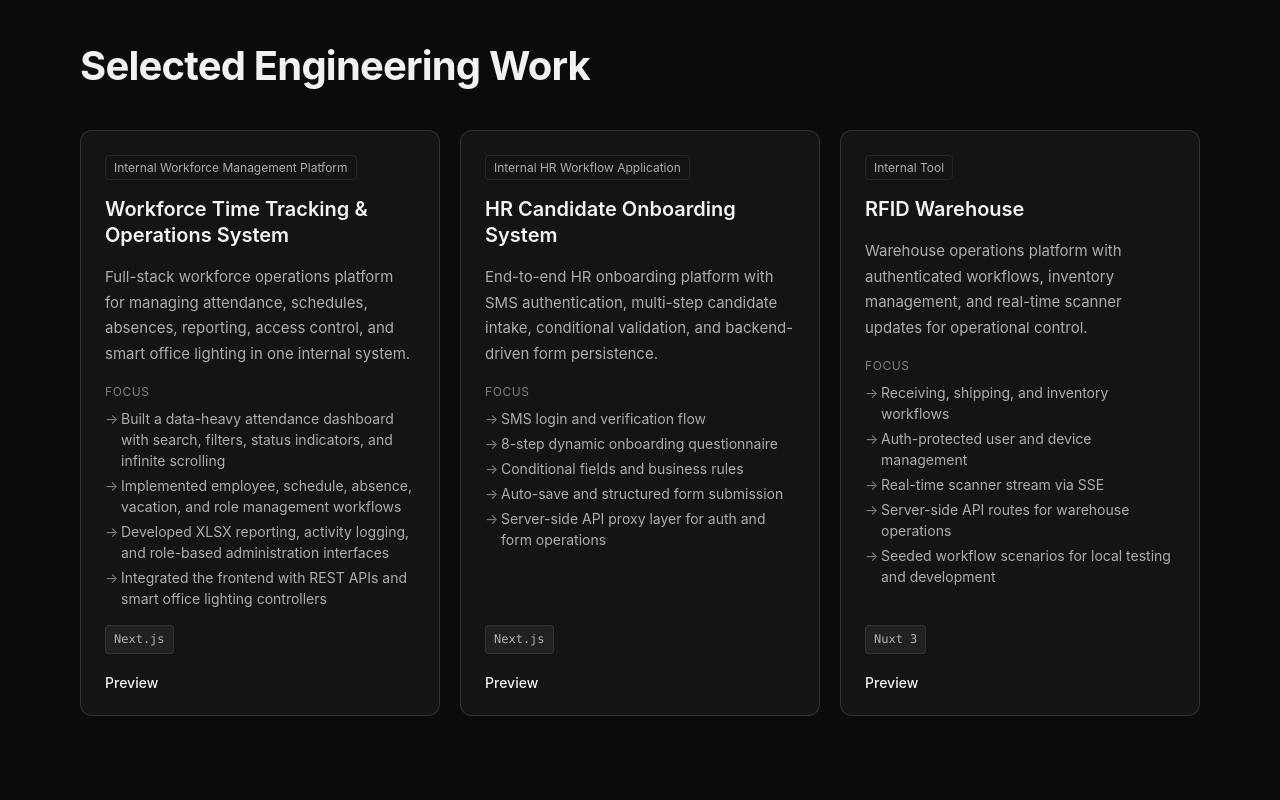
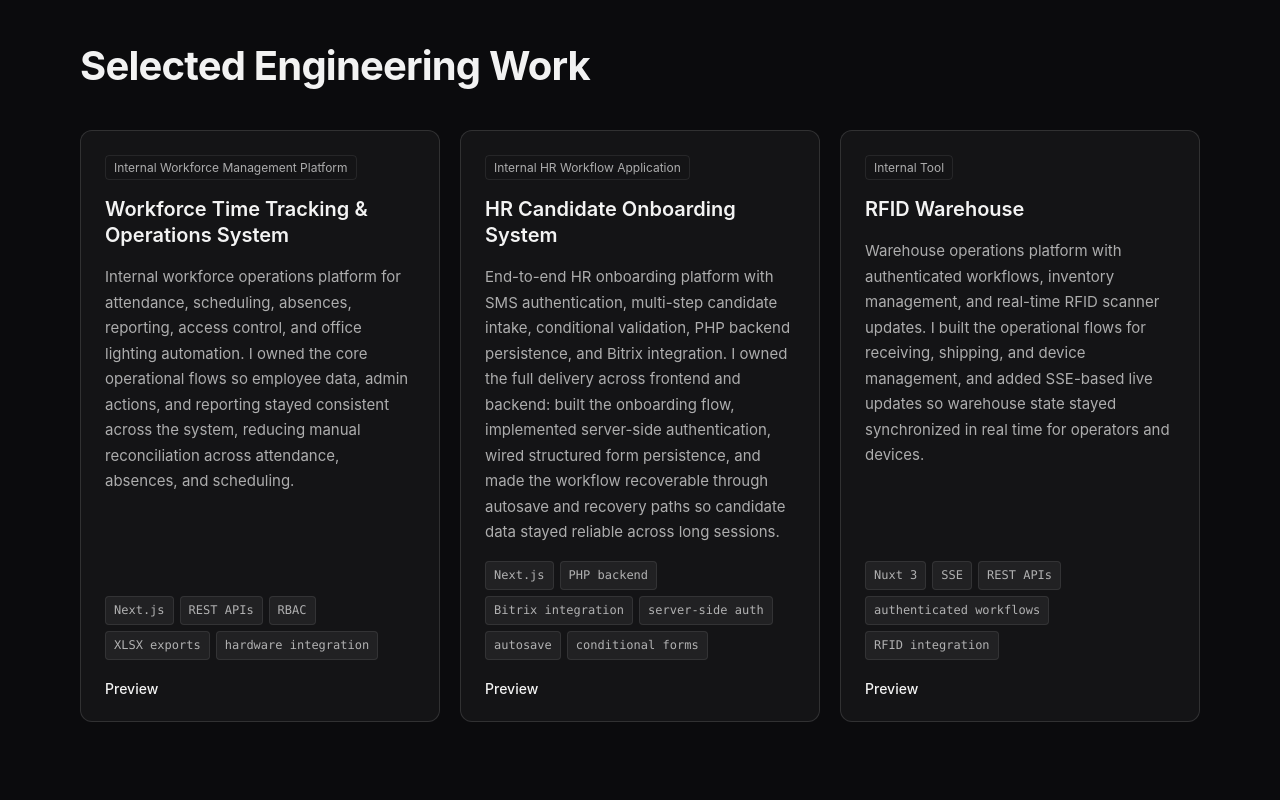
Before and after one commit to Nataly4444/Nataly4444.github.io, a website built with Vite: page index.html in a window 1280 px wide. Shown: the part 1220-2020 px from the top of the page. Built offline with nearby package versions, Linux system fonts and the light colour scheme.

Commit message:
Remove focus sections from project card and modal, and delete associated CSS styles to streamline project presentation. Update project descriptions to enhance clarity and detail on features and technologies used.

```diff
--- a/main.js
+++ b/main.js
@@ -402,13 +402,6 @@ function renderProjectCard(project) {
 
       <p class="project-description">${project.description}</p>
 
-      <div class="project-focus">
-        <p class="project-focus-label">Focus</p>
-        <ul>
-          ${(project.focus || []).map(item => `<li>${item}</li>`).join('')}
-        </ul>
-      </div>
-
       <div class="project-stack">
         ${(project.stack || []).map(tech => `<span class="project-tech">${tech}</span>`).join('')}
       </div>
@@ -477,13 +470,6 @@ function renderProjectModalContent(project) {
         </div>
         <div class="project-modal-body">
           <p class="project-modal-description">${project.description}</p>
-
-          <div class="project-modal-section">
-            <h4 class="project-modal-section-title">Focus</h4>
-            <ul class="project-modal-focus-list">
-              ${(project.focus || []).map(item => `<li>${item}</li>`).join('')}
-            </ul>
-          </div>
 
           <div class="project-modal-section">
             <h4 class="project-modal-section-title">Stack</h4>
--- a/public/content.json
+++ b/public/content.json
@@ -106,15 +106,13 @@
       "id": "cp-stonehedge",
       "title": "Workforce Time Tracking & Operations System",
       "category": "Internal Workforce Management Platform",
-      "description": "Full-stack workforce operations platform for managing attendance, schedules, absences, reporting, access control, and smart office lighting in one internal system.",
-      "focus": [
-        "Built a data-heavy attendance dashboard with search, filters, status indicators, and infinite scrolling",
-        "Implemented employee, schedule, absence, vacation, and role management workflows",
-        "Developed XLSX reporting, activity logging, and role-based administration interfaces",
-        "Integrated the frontend with REST APIs and smart office lighting controllers"
-      ],
+      "description": "Internal workforce operations platform for attendance, scheduling, absences, reporting, access control, and office lighting automation. I owned the core operational flows so employee data, admin actions, and reporting stayed consistent across the system, reducing manual reconciliation across attendance, absences, and scheduling.",
       "stack": [
-        "Next.js"
+        "Next.js",
+        "REST APIs",
+        "RBAC",
+        "XLSX exports",
+        "hardware integration"
       ],
       "screenshots": [
         {
@@ -288,16 +286,14 @@
       "id": "hr-candidate-onboarding",
       "title": "HR Candidate Onboarding System",
       "category": "Internal HR Workflow Application",
-      "description": "End-to-end HR onboarding platform with SMS authentication, multi-step candidate intake, conditional validation, and backend-driven form persistence.",
-      "focus": [
-        "SMS login and verification flow",
-        "8-step dynamic onboarding questionnaire",
-        "Conditional fields and business rules",
-        "Auto-save and structured form submission",
-        "Server-side API proxy layer for auth and form operations"
-      ],
+      "description": "End-to-end HR onboarding platform with SMS authentication, multi-step candidate intake, conditional validation, PHP backend persistence, and Bitrix integration. I owned the full delivery across frontend and backend: built the onboarding flow, implemented server-side authentication, wired structured form persistence, and made the workflow recoverable through autosave and recovery paths so candidate data stayed reliable across long sessions.",
       "stack": [
-        "Next.js"
+        "Next.js",
+        "PHP backend",
+        "Bitrix integration",
+        "server-side auth",
+        "autosave",
+        "conditional forms"
       ],
       "screenshots": [
         {
@@ -401,16 +397,13 @@
       "id": "rfid-warehouse",
       "title": "RFID Warehouse",
       "category": "Internal Tool",
-      "description": "Warehouse operations platform with authenticated workflows, inventory management, and real-time scanner updates for operational control.",
-      "focus": [
-        "Receiving, shipping, and inventory workflows",
-        "Auth-protected user and device management",
-        "Real-time scanner stream via SSE",
-        "Server-side API routes for warehouse operations",
-        "Seeded workflow scenarios for local testing and development"
-      ],
+      "description": "Warehouse operations platform with authenticated workflows, inventory management, and real-time RFID scanner updates. I built the operational flows for receiving, shipping, and device management, and added SSE-based live updates so warehouse state stayed synchronized in real time for operators and devices.",
       "stack": [
-        "Nuxt 3"
+        "Nuxt 3",
+        "SSE",
+        "REST APIs",
+        "authenticated workflows",
+        "RFID integration"
       ],
       "screenshots": [
         {
--- a/styles.css
+++ b/styles.css
@@ -598,36 +598,6 @@ body {
   font-size: 0.9375rem;
 }
 
-.project-focus-label {
-  font-size: 0.75rem;
-  text-transform: uppercase;
-  letter-spacing: 0.05em;
-  color: var(--color-text-tertiary);
-  margin-bottom: 0.375rem;
-}
-
-.project-focus ul {
-  list-style: none;
-  display: flex;
-  flex-direction: column;
-  gap: 0.25rem;
-}
-
-.project-focus li {
-  position: relative;
-  padding-left: 1rem;
-  color: var(--color-text-secondary);
-  font-size: 0.875rem;
-  line-height: 1.5;
-}
-
-.project-focus li::before {
-  content: '→';
-  position: absolute;
-  left: 0;
-  color: var(--color-text-tertiary);
-}
-
 .project-stack {
   display: flex;
   flex-wrap: wrap;
@@ -772,28 +742,6 @@ body {
   letter-spacing: 0.05em;
   color: var(--color-text-tertiary);
   margin-bottom: 0.5rem;
-}
-
-.project-modal-focus-list {
-  list-style: none;
-  display: flex;
-  flex-direction: column;
-  gap: 0.375rem;
-}
-
-.project-modal-focus-list li {
-  position: relative;
-  padding-left: 1.25rem;
-  color: var(--color-text-secondary);
-  font-size: 0.9375rem;
-  line-height: 1.6;
-}
-
-.project-modal-focus-list li::before {
-  content: '→';
-  position: absolute;
-  left: 0;
-  color: var(--color-text-tertiary);
 }
 
 .project-modal-screenshots {
```
